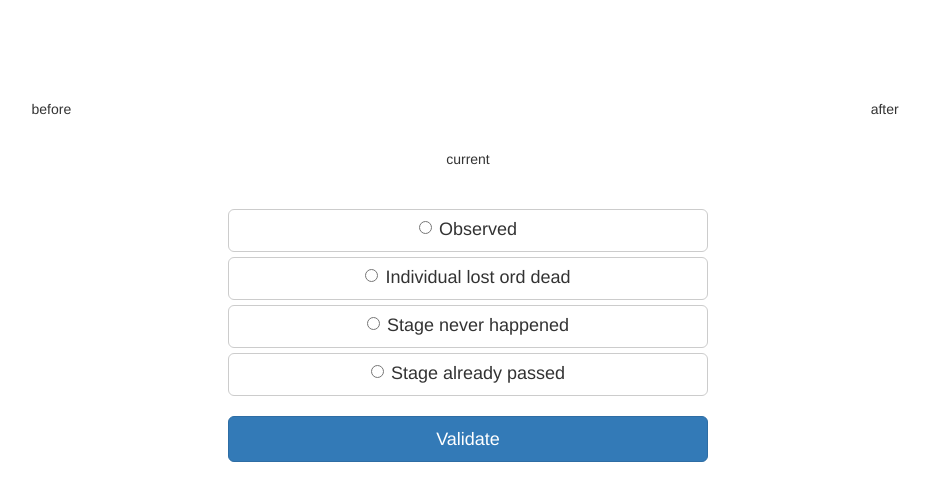
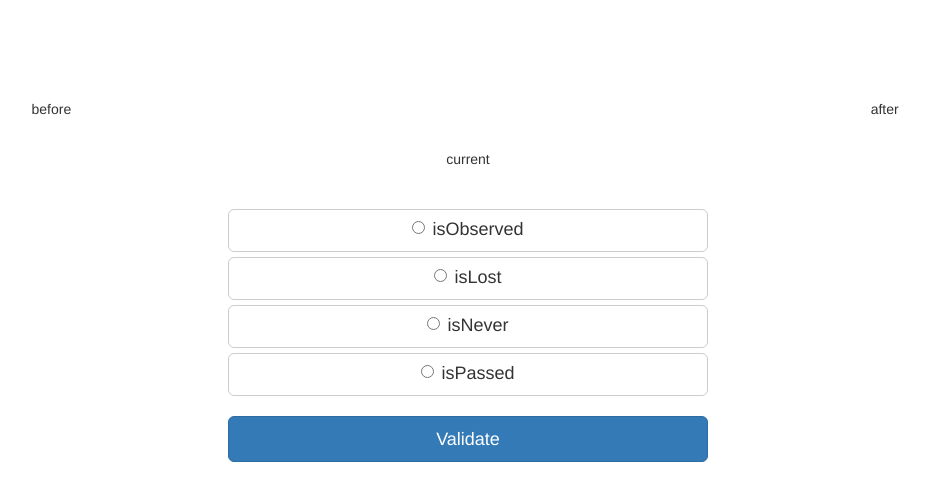
Before and after one commit to makinacorpus/phenology-backend, a Django app: template phenology/backoffice/templates/survey.html in a window 1280 px wide. Shown: the part 125-626 px from the top of the page, without its empty margins (172-1100 px from the left). Run offline with Django 3.2, Linux system fonts and the light colour scheme; the template is opened without the code that fills it, so the values that code supplies are empty; parts of the project's set-up code (start-up, migrations or seed data) failed here and were passed over; some libraries are stand-ins or nearby versions.

Commit message:
minor changes

```diff
--- a/phenology/backoffice/templates/survey.html
+++ b/phenology/backoffice/templates/survey.html
@@ -40,28 +40,28 @@
           <label>
             <input type="radio" name="{{ form.answer.html_name }}" id="{{ form.answer.id_for_label }}" value="isObserved"
             {% if form.instance.answer == 'before' %}checked{% endif %}>
-            {% trans "Observed" %}
+            {% trans "isObserved" %}
           </label>
         </div>
         <div class="btn btn-block btn-lg btn-default radio">
             <label>
               <input type="radio" name="{{ form.answer.html_name }}" id="{{ form.answer.id_for_label }}" value="isLost"
               {% if form.instance.answer == 'isLost' %}checked{% endif %}>
-              {% trans "Individual lost ord dead" %}
+              {% trans "isLost" %}
             </label>
         </div>
         <div class="btn btn-block btn-lg btn-default radio">
             <label>
               <input type="radio" name="{{ form.answer.html_name }}" id="{{ form.answer.id_for_label }}" value="isNever"
               {% if form.instance.answer == 'isNever' %}checked{% endif %}>
-              {% trans "Stage never happened" %}
+              {% trans "isNever" %}
             </label>
         </div>
         <div class="btn btn-block btn-lg btn-default radio">
           <label>
             <input type="radio" name="{{ form.answer.html_name }}" id="{{ form.answer.id_for_label }}" value="isPassed"
             {% if form.instance.answer == 'isPassed' %}checked{% endif %}>
-            {% trans "Stage already passed" %}
+            {% trans "isPassed" %}
           </label>
         </div>
       </div>
```
